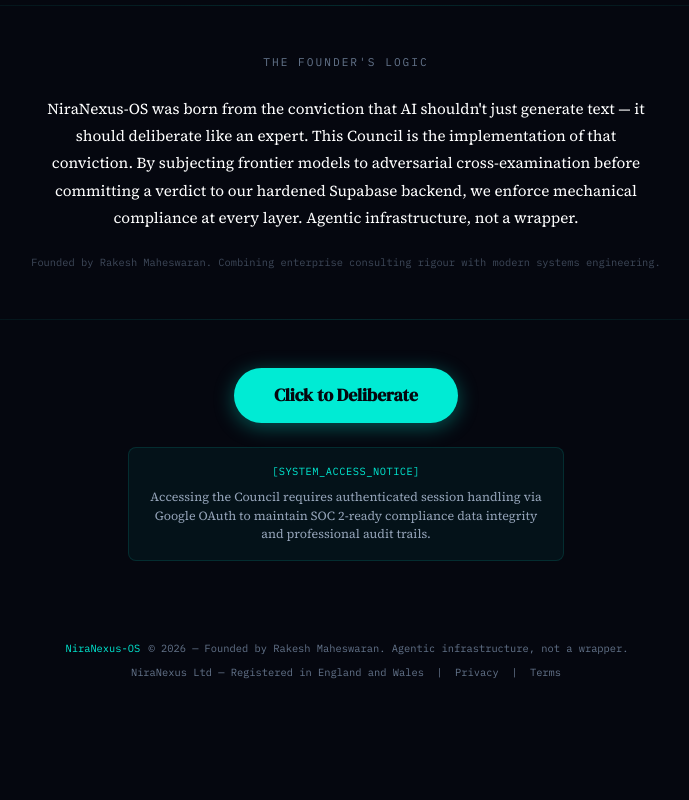
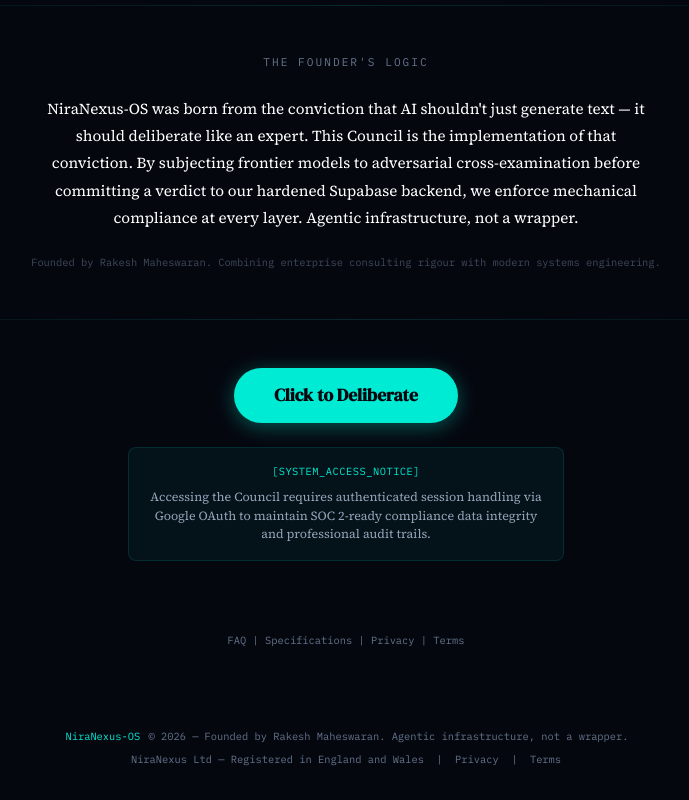
Before and after one commit to NiraNexus/niranexus-hero, a Next.js app: page /model-council in a window 1280 px wide. Shown: the part 4119-4919 px from the top of the page, without its empty margins (294-983 px from the left). Before the commit the page ends 4831 px from the top, so only its background shows below. Built offline with nearby package versions, Linux system fonts and the light colour scheme; no server answers.

Commit message:
[deepseek-v4-pro] site: add footer to /model-council page
Footer links: FAQ, Specifications, Privacy, Terms.
Matches MC project footer structure.
Build passes.

```diff
--- a/src/app/model-council/page.tsx
+++ b/src/app/model-council/page.tsx
@@ -345,6 +345,19 @@ export default function ModelCouncilPage() {
       </section>
 
       <ScrollToTop />
+
+      {/* Footer */}
+      <footer style={{ padding: '1.5rem 2rem 3rem', textAlign: 'center' }}>
+        <p style={{ fontFamily: 'var(--font-mono)', fontSize: '0.65rem', color: '#64748b' }}>
+          <a href="https://model-council.niranexus.com/faq" style={{ color: '#64748b', textDecoration: 'none' }} className="hover:underline">FAQ</a>
+          &nbsp;|&nbsp;
+          <a href="/model-council" style={{ color: '#64748b', textDecoration: 'none' }} className="hover:underline">Specifications</a>
+          &nbsp;|&nbsp;
+          <a href="/privacy" style={{ color: '#64748b', textDecoration: 'none' }} className="hover:underline">Privacy</a>
+          &nbsp;|&nbsp;
+          <a href="/terms" style={{ color: '#64748b', textDecoration: 'none' }} className="hover:underline">Terms</a>
+        </p>
+      </footer>
     </main>
   );
 }
```
